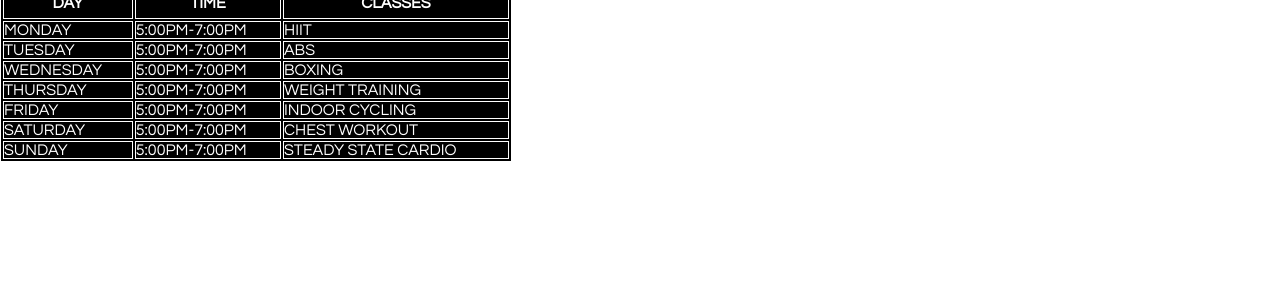
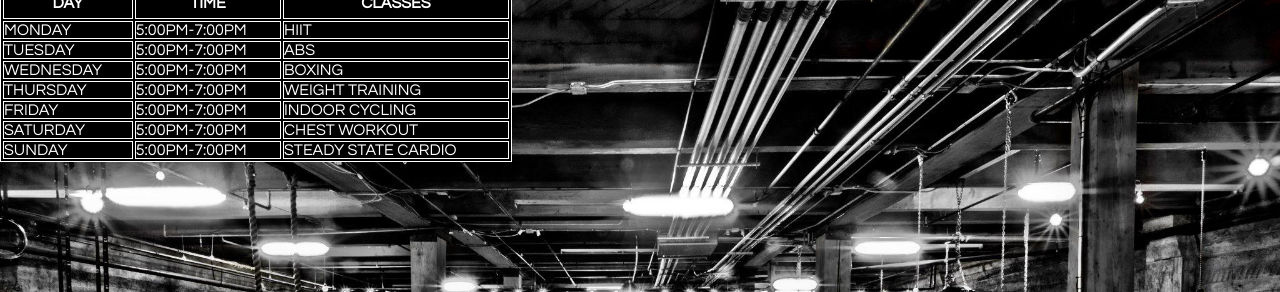
Before and after one commit to Dhruvpal77/assignment1, a plain HTML site: page index.html in a window 1280 px wide. Shown: the part 66-358 px from the top of the page. Drawn offline with Linux system fonts and the light colour scheme.

Commit message:
Update dd.css

```diff
--- a/dd.css
+++ b/dd.css
@@ -1,3 +1,8 @@
+body{
+background-image: url("1.JPG");
+background-size: cover;
+}
+
 *{
     margin: 0;
     padding: 0;
```
